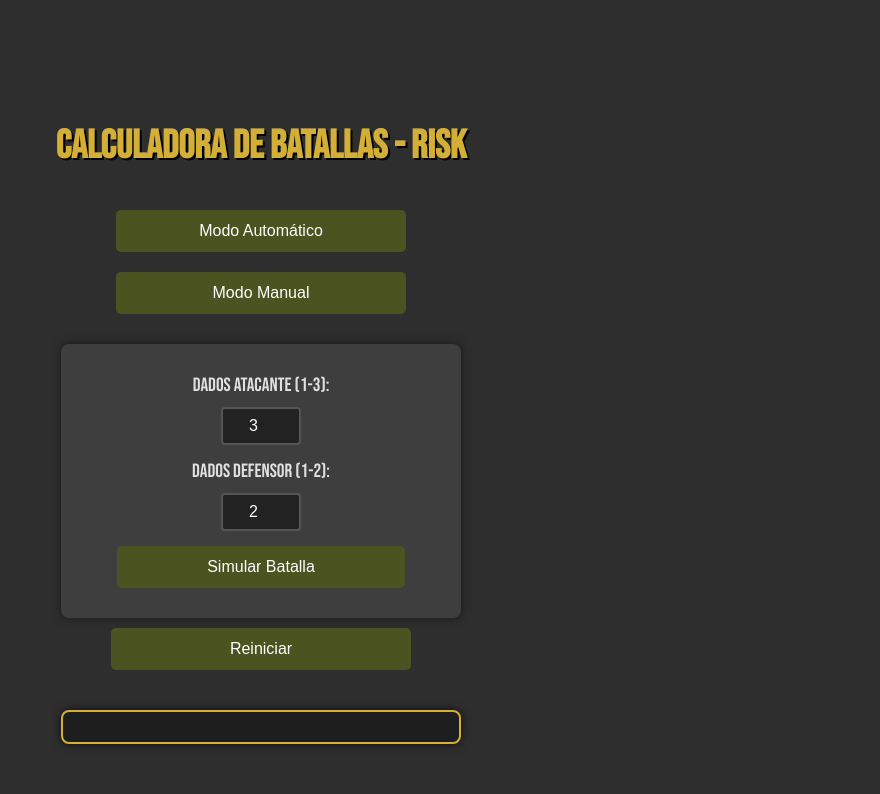
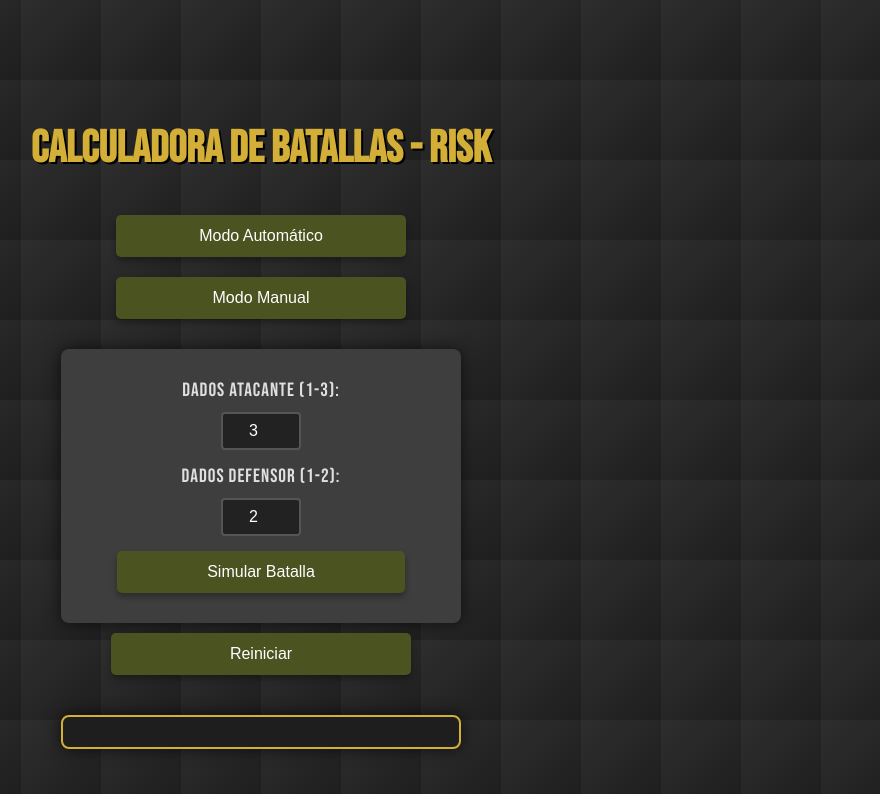
Before and after one commit to DanoLaug/Risk-Dados, a plain HTML site: page Index.html in a window 1280 px wide. Shown: the whole page, without its empty margins (379-1259 px from the left). Drawn offline with Linux system fonts and the light colour scheme.

Commit message:
Version 1.0 Cambio de estilo y animaciones

```diff
--- a/styles.css
+++ b/styles.css
@@ -2,7 +2,7 @@
 
 body {
     font-family: 'Bebas Neue', Arial, sans-serif;
-    background-color: #2e2e2e;
+    background: linear-gradient(135deg, #2e2e2e, #1e1e1e);
     color: #e0e0e0;
     display: flex;
     flex-direction: column;
@@ -12,14 +12,30 @@ body {
     margin: 0;
     padding: 20px;
     text-align: center;
+    animation: fadeIn 1s ease-in-out;
+}
+
+body {
+    /* Agrega esto al body en styles.css */
+    background: linear-gradient(135deg, #2e2e2e, #1e1e1e),
+                repeating-linear-gradient(
+                    45deg,
+                    rgba(76, 82, 32, 0.2) 0px,
+                    rgba(76, 82, 32, 0.2) 20px,
+                    transparent 20px,
+                    transparent 40px
+                );
+    background-size: 80px 80px;
+    /* ... resto de los estilos */
 }
 
 h1 {
-    font-size: 2.5em;
+    font-size: 2.8em;
     color: #d4af37;
     text-shadow: 2px 2px #000;
     margin-bottom: 30px;
     word-wrap: break-word;
+    animation: slideDown 1s ease-out;
 }
 
 .container, .manual-inputs {
@@ -27,16 +43,18 @@ h1 {
     background-color: #3e3e3e;
     padding: 20px;
     border-radius: 8px;
-    box-shadow: 0 0 10px rgba(0,0,0,0.5);
+    box-shadow: 0 0 15px rgba(0,0,0,0.6);
     width: 90%;
     max-width: 400px;
     box-sizing: border-box;
+    animation: fadeInUp 1s ease-out;
 }
 
 label {
     display: block;
     margin: 10px 0 5px;
     font-size: 1.2em;
+    letter-spacing: 1px;
 }
 
 input[type="number"], input[type="text"] {
@@ -49,6 +67,13 @@ input[type="number"], input[type="text"] {
     background-color: #222;
     color: #fff;
     font-size: 1em;
+    transition: transform 0.2s;
+}
+
+input:focus {
+    outline: none;
+    transform: scale(1.05);
+    border-color: #d4af37;
 }
 
 button {
@@ -60,39 +85,58 @@ button {
     border: none;
     border-radius: 5px;
     font-size: 1em;
-    transition: background-color 0.3s, transform 0.2s;
+    transition: background-color 0.3s, transform 0.2s, box-shadow 0.3s;
     width: 80%;
     max-width: 300px;
+    box-shadow: 0 4px 6px rgba(0,0,0,0.3);
 }
 
 button:hover {
     background-color: #5e6b2e;
-    transform: scale(1.05);
+    transform: translateY(-3px);
+    box-shadow: 0 8px 12px rgba(0,0,0,0.4);
 }
 
 button:active {
-    transform: scale(0.95);
+    transform: translateY(1px);
 }
 
 #result {
     margin-top: 30px;
-    font-size: 1.3em;
+    font-size: 1.4em;
     background-color: #1e1e1e;
     padding: 15px;
     border-radius: 8px;
     border: 2px solid #d4af37;
     display: inline-block;
-    box-shadow: 0 0 10px rgba(0,0,0,0.7);
+    box-shadow: 0 0 15px rgba(0,0,0,0.7);
     width: 90%;
     max-width: 400px;
     box-sizing: border-box;
+    animation: fadeInUp 1s ease-out;
 }
 
 strong {
     color: #d4af37;
 }
 
-/* Responsivo para pantallas pequeñas */
+/* Animaciones */
+@keyframes fadeIn {
+    from { opacity: 0; }
+    to { opacity: 1; }
+}
+
+@keyframes fadeInUp {
+    from { opacity: 0; transform: translateY(30px); }
+    to { opacity: 1; transform: translateY(0); }
+}
+
+@keyframes slideDown {
+    from { opacity: 0; transform: translateY(-50px); }
+    to { opacity: 1; transform: translateY(0); }
+}
+
+/* Responsivo */
 @media (max-width: 600px) {
     h1 {
         font-size: 2em;
@@ -110,6 +154,6 @@ strong {
     }
 
     #result {
-        font-size: 1.1em;
+        font-size: 1.2em;
     }
 }
```
